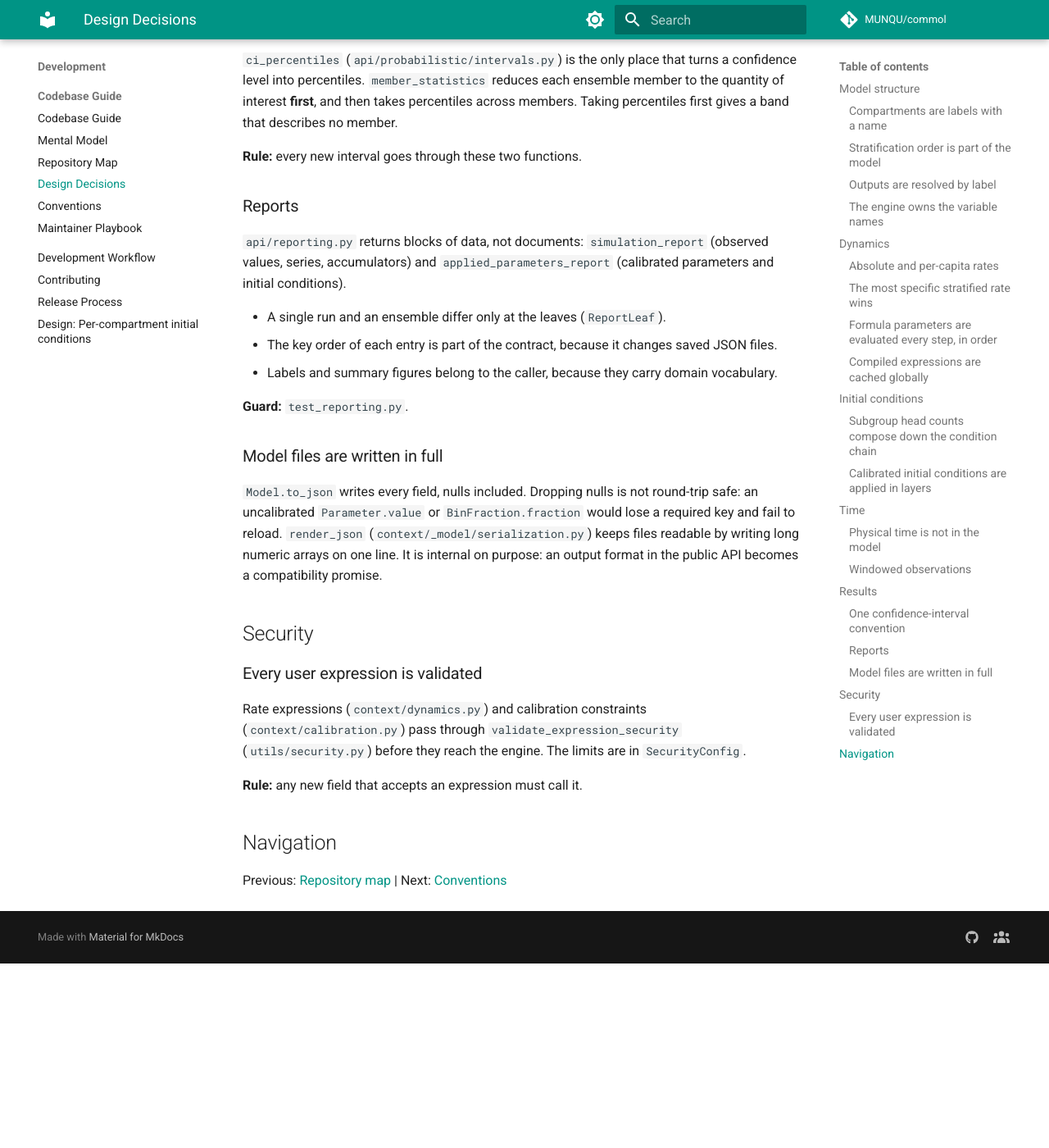
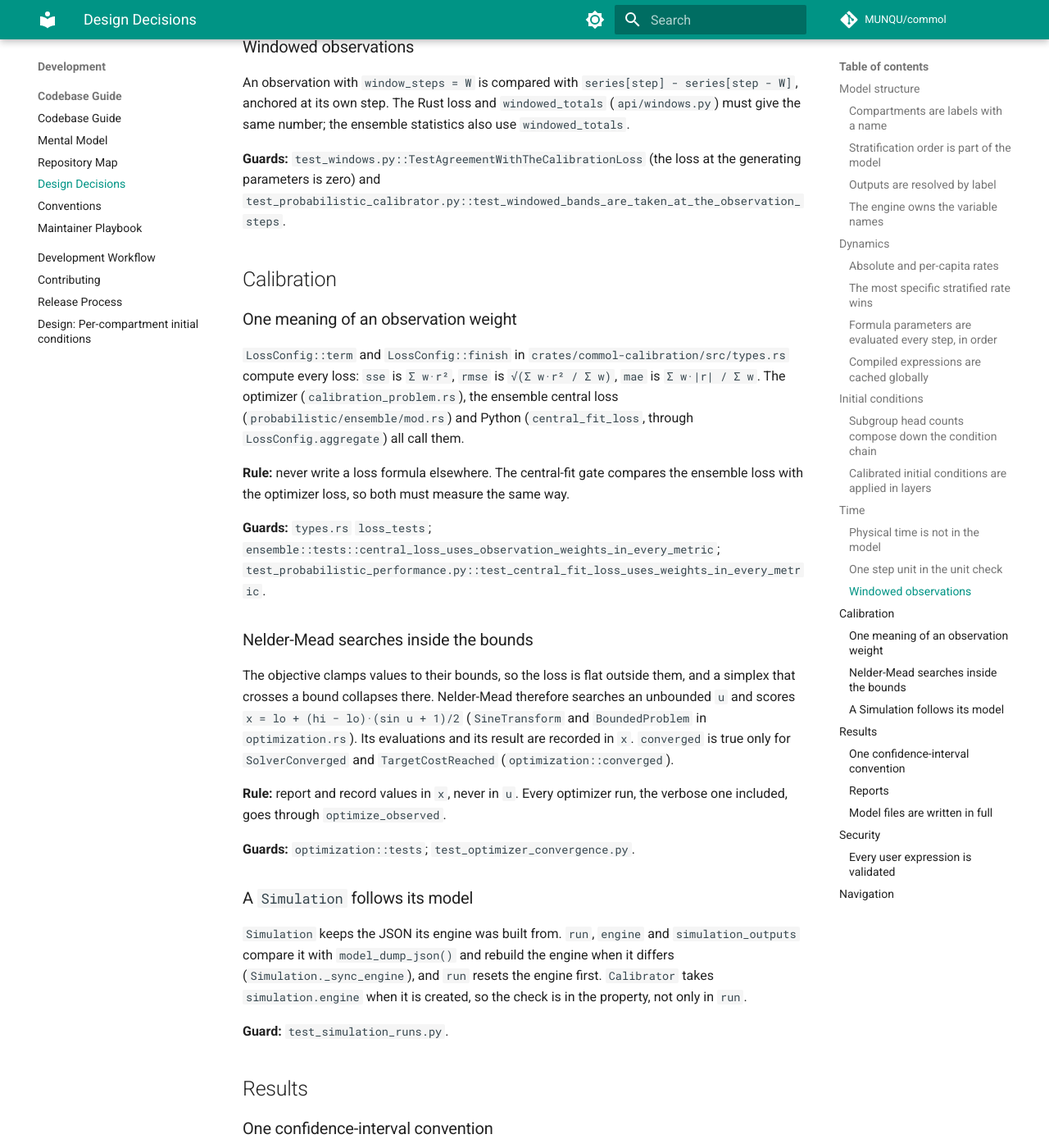
Before and after one commit to MUNQU/commol, an MkDocs documentation site: the page built from docs/codebase/design-decisions.md, in a window 1280 px wide and 1400 px high, scrolled down 4292 px. Shown: the whole window at 82% size. Built offline with MkDocs 1.6.1 and Material for MkDocs 9.7.7, drawn with Linux system fonts in a browser that asks for light colours; comment, search, counter and statistics services are not loaded; the version menu is left out; before the commit the page ends 5467 px from its top, so only the background shows below that; some of the changed text lies outside the part shown.

Commit message:
docs(audit): record design decisions and evidence of the code findings

```diff
--- a/docs/codebase/design-decisions.md
+++ b/docs/codebase/design-decisions.md
@@ -11,7 +11,8 @@ test that guards it. Read the ones of your area before you change it.
 | Model structure | [Compartments](#compartments-are-labels-with-a-name), [stratification order](#stratification-order-is-part-of-the-model), [outputs](#outputs-are-resolved-by-label), [variable names](#the-engine-owns-the-variable-names) |
 | Dynamics | [Rate semantics](#absolute-and-per-capita-rates), [stratified rates](#the-most-specific-stratified-rate-wins), [formula parameters](#formula-parameters-are-evaluated-every-step-in-order), [JIT cache](#compiled-expressions-are-cached-globally) |
 | Initial conditions | [Subgroup head counts](#subgroup-head-counts-compose-down-the-condition-chain), [calibrated values](#calibrated-initial-conditions-are-applied-in-layers) |
-| Time | [Physical time](#physical-time-is-not-in-the-model), [windowed observations](#windowed-observations) |
+| Time | [Physical time](#physical-time-is-not-in-the-model), [step unit](#one-step-unit-in-the-unit-check), [windowed observations](#windowed-observations) |
+| Calibration | [Weights](#one-meaning-of-an-observation-weight), [Nelder-Mead bounds](#nelder-mead-searches-inside-the-bounds), [simulations](#a-simulation-follows-its-model) |
 | Results | [Confidence intervals](#one-confidence-interval-convention), [reports](#reports), [model files](#model-files-are-written-in-full) |
 | Security | [Expressions](#every-user-expression-is-validated) |
 
@@ -154,6 +155,20 @@ on purpose, because they have no fixed length in steps.
 
 **Guard:** `test_time_scale.py::TestWindowGrid`.
 
+### One step unit in the unit check
+
+The engine applies every flow once per step and converts no value between
+units. So `UnitChecker._step_unit` (`context/_model/units.py`) takes the one
+unit of time that the parameter units use (`step` when there is none), and
+`check_equation_units` requires every flow to be **equal** to
+`<bin unit>/<step unit>`, not only convertible to it (`utils/equations.py`,
+`same_unit`).
+
+**Rule:** never accept a convertible unit as equal. `1/week` and `1/day` in one
+model would apply a weekly rate every day.
+
+**Guard:** `test_units.py::TestStepUnit`.
+
 ### Windowed observations
 
 An observation with `window_steps = W` is compared with
@@ -164,6 +179,48 @@ statistics also use `windowed_totals`.
 **Guards:** `test_windows.py::TestAgreementWithTheCalibrationLoss` (the loss at
 the generating parameters is zero) and
 `test_probabilistic_calibrator.py::test_windowed_bands_are_taken_at_the_observation_steps`.
+
+## Calibration
+
+### One meaning of an observation weight
+
+`LossConfig::term` and `LossConfig::finish` in
+`crates/commol-calibration/src/types.rs` compute every loss: `sse` is
+`Σ w·r²`, `rmse` is `√(Σ w·r² / Σ w)`, `mae` is `Σ w·|r| / Σ w`. The optimizer
+(`calibration_problem.rs`), the ensemble central loss
+(`probabilistic/ensemble/mod.rs`) and Python (`central_fit_loss`, through
+`LossConfig.aggregate`) all call them.
+
+**Rule:** never write a loss formula elsewhere. The central-fit gate compares
+the ensemble loss with the optimizer loss, so both must measure the same way.
+
+**Guards:** `types.rs` `loss_tests`;
+`ensemble::tests::central_loss_uses_observation_weights_in_every_metric`;
+`test_probabilistic_performance.py::test_central_fit_loss_uses_weights_in_every_metric`.
+
+### Nelder-Mead searches inside the bounds
+
+The objective clamps values to their bounds, so the loss is flat outside them,
+and a simplex that crosses a bound collapses there. Nelder-Mead therefore
+searches an unbounded `u` and scores `x = lo + (hi − lo)·(sin u + 1)/2`
+(`SineTransform` and `BoundedProblem` in `optimization.rs`). Its evaluations
+and its result are recorded in `x`. `converged` is true only for
+`SolverConverged` and `TargetCostReached` (`optimization::converged`).
+
+**Rule:** report and record values in `x`, never in `u`. Every optimizer run,
+the verbose one included, goes through `optimize_observed`.
+
+**Guards:** `optimization::tests`; `test_optimizer_convergence.py`.
+
+### A `Simulation` follows its model
+
+`Simulation` keeps the JSON its engine was built from. `run`, `engine` and
+`simulation_outputs` compare it with `model_dump_json()` and rebuild the engine
+when it differs (`Simulation._sync_engine`), and `run` resets the engine first.
+`Calibrator` takes `simulation.engine` when it is created, so the check is in
+the property, not only in `run`.
+
+**Guard:** `test_simulation_runs.py`.
 
 ## Results
 
```
Also changed, not shown: docs/about/changelog.md (+2 -5 lines), odd/tasks/code-findings.md (added, +287 -0 lines).
